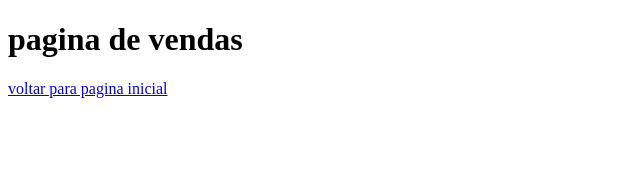
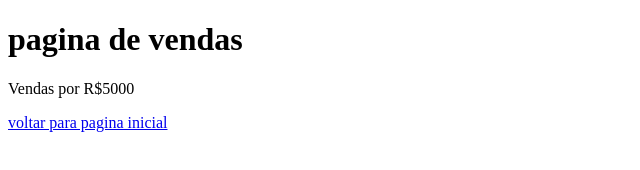
Before and after one commit to paulosampaioo/teste-git, a plain HTML site: page pagina de vendas.html in a window 1280 px wide. Shown: the whole page, without its empty margins (0-640 px from the left). Drawn offline with Linux system fonts and the light colour scheme.

Commit message:
acrescentado o valor das vendas

```diff
--- a/pagina de vendas.html
+++ b/pagina de vendas.html
@@ -8,6 +8,7 @@
 </head>
 <body>
   <h1>pagina de vendas</h1>
+  <p>Vendas por R$5000 </p>
   <a href="index.html">voltar para pagina inicial</a>
 </body>
 </html>
```
